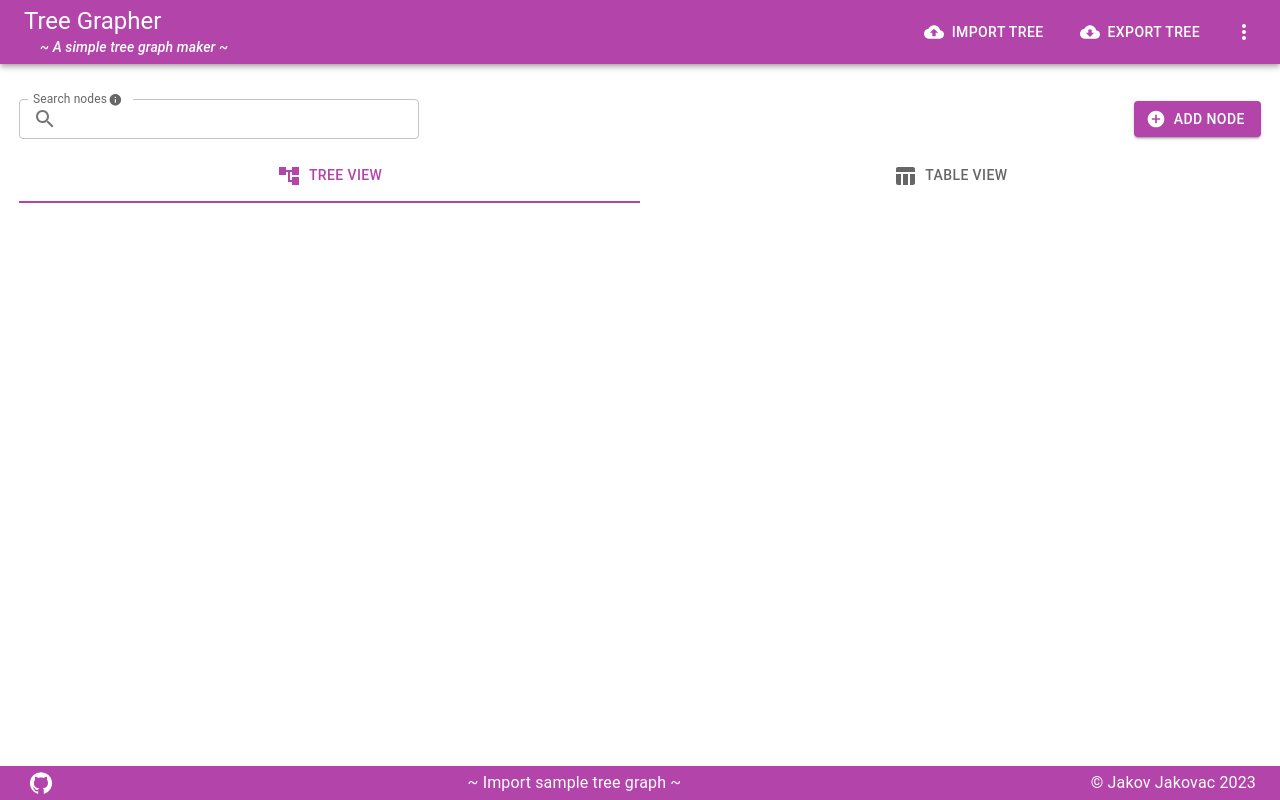
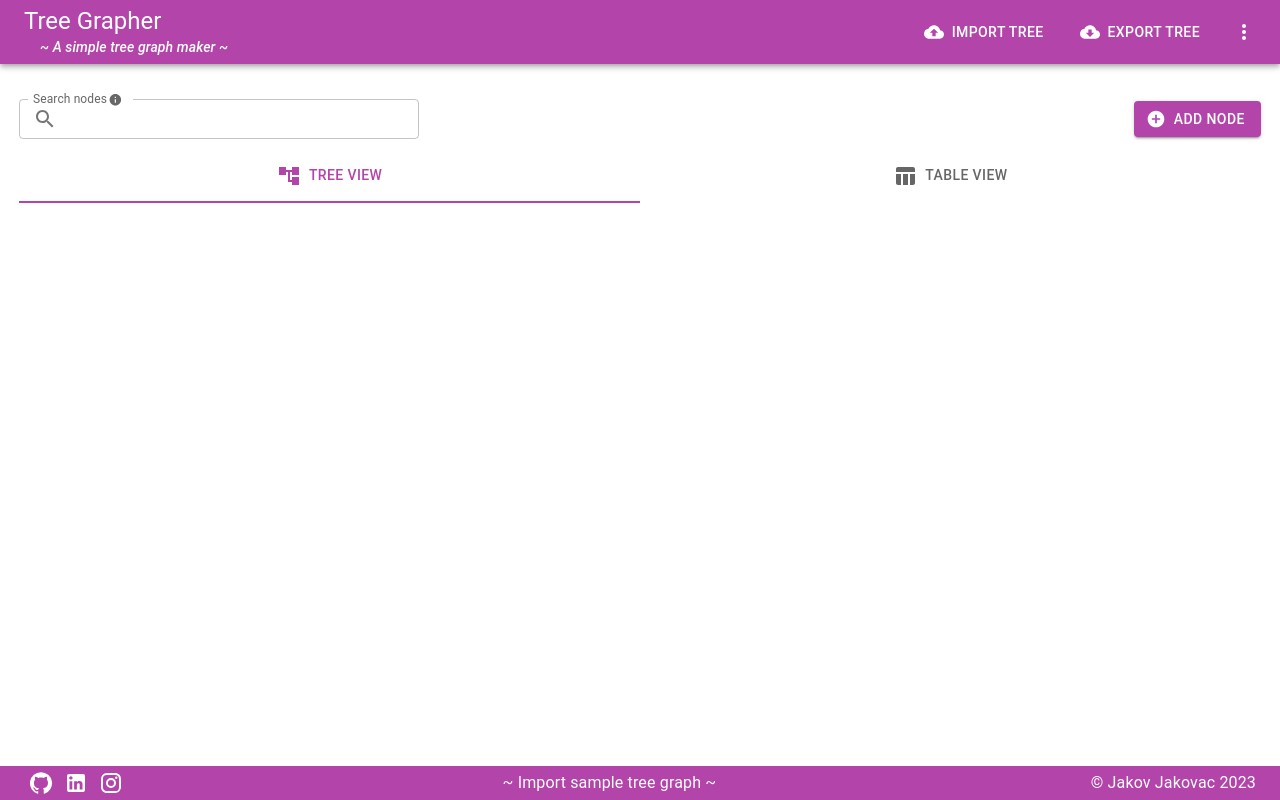
Before and after one commit to OffCrazyFreak/Tree-Grapher, a React (Create React App) app: page / in a window 1280 px wide. Built offline with nearby package versions, Linux system fonts and the light colour scheme.

Commit message:
Added socials to footer

```diff
--- a/src/components/Footer.jsx
+++ b/src/components/Footer.jsx
@@ -1,6 +1,10 @@
-import { Container, Typography, IconButton, Link } from "@mui/material";
+import { Container, Typography, IconButton, Link, Box } from "@mui/material";
 
-import { GitHub as GitHubIcon } from "@mui/icons-material";
+import {
+  GitHub as GitHubIcon,
+  LinkedIn as LinkedInIcon,
+  Instagram as InstagramIcon,
+} from "@mui/icons-material";
 
 import SampleTreeData from "../TreeData_Sample.json";
 
@@ -21,6 +25,14 @@ export default function Footer({ treeData, updateData }) {
         color: "#fff",
       }}
     >
+      <Box
+        sx={{
+          display: "flex",
+          justifyContent: "center",
+          alignItems: "center",
+          gap: 0.125,
+        }}
+      >
         <IconButton
           href="https://github.com/OffCrazyFreak/Tree-Grapher"
           target="_blank"
@@ -30,6 +42,27 @@ export default function Footer({ treeData, updateData }) {
         >
           <GitHubIcon />
         </IconButton>
+
+        <IconButton
+          href="https://www.linkedin.com/in/jakov-jakovac/"
+          target="_blank"
+          rel="noopener noreferrer"
+          color="inherit"
+          size="small"
+        >
+          <LinkedInIcon />
+        </IconButton>
+
+        <IconButton
+          href="https://www.instagram.com/jakov_jakovac/"
+          target="_blank"
+          rel="noopener noreferrer"
+          color="inherit"
+          size="small"
+        >
+          <InstagramIcon />
+        </IconButton>
+      </Box>
 
       <Typography
         align="center"
```
Lines whose indentation alone changed are shown as unchanged.
